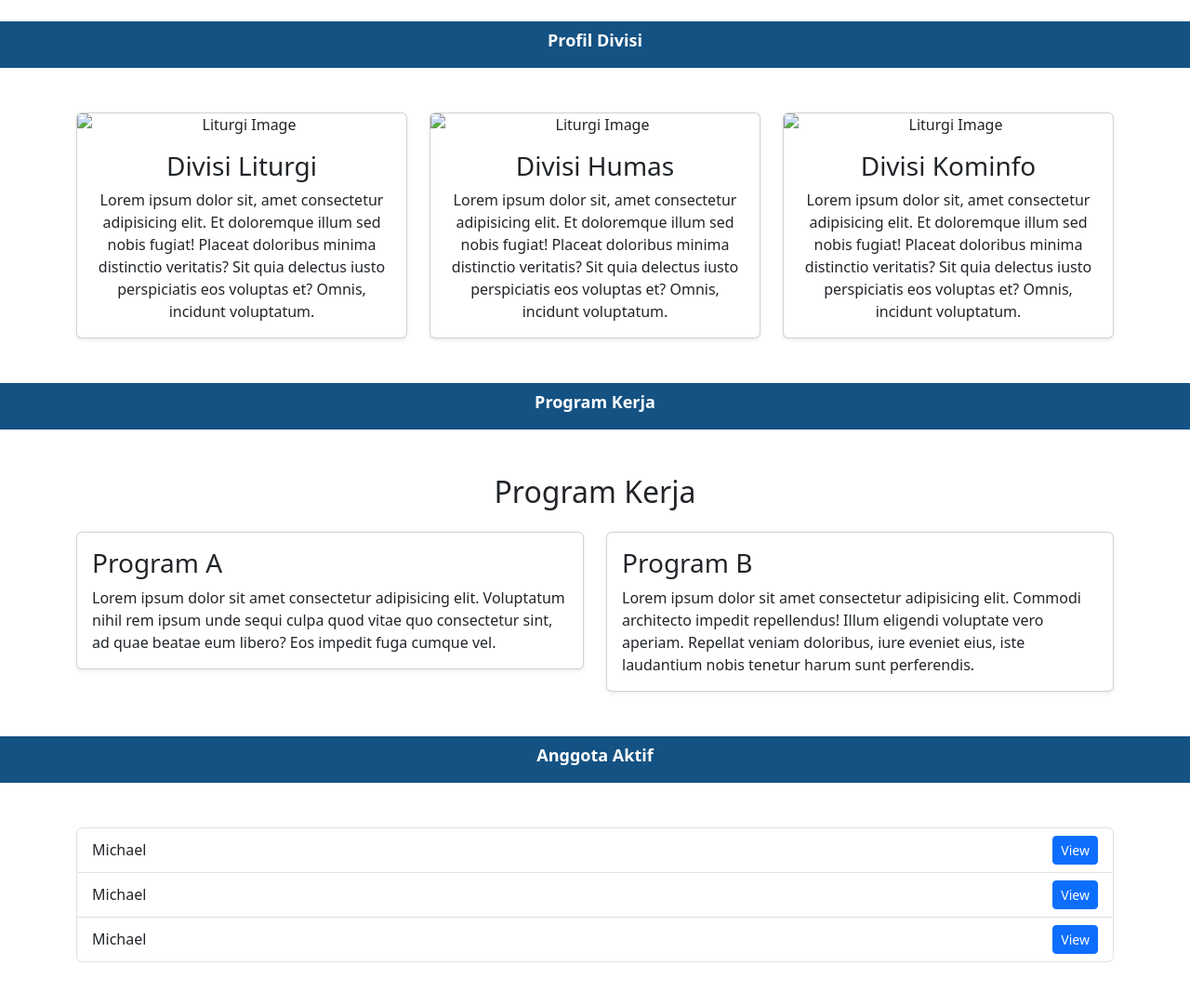
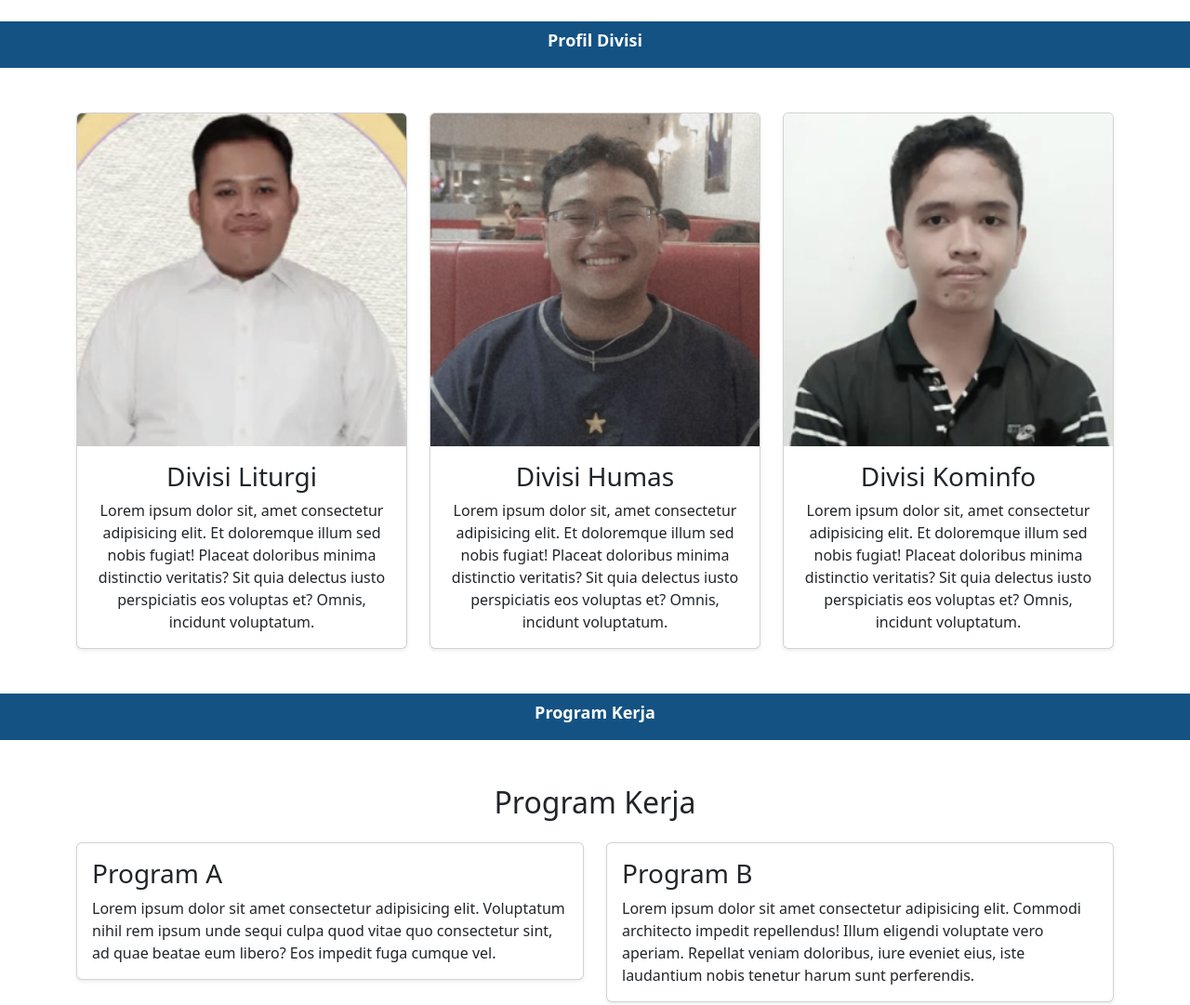
Before and after one commit to EUANGELIONEUANGELION/PPM, a website: page aboutPPM.html in a window 1280 px wide. Shown: the part 360-1441 px from the top of the page at 93% size. Drawn offline with nearby package versions, Linux system fonts and the light colour scheme.

Commit message:
push terbaru

```diff
--- a/aboutPPM.html
+++ b/aboutPPM.html
@@ -1,5 +1,5 @@
 <!DOCTYPE html>
-<html lang="id">
+<html lang="en">
 <head>
     <meta charset="UTF-8">
     <meta name="viewport" content="width=device-width, initial-scale=1.0">
@@ -7,6 +7,20 @@
     <link rel="stylesheet" href="https://maxcdn.bootstrapcdn.com/bootstrap/4.5.2/css/bootstrap.min.css">
     <link href="https://cdn.jsdelivr.net/npm/bootstrap@5.3.3/dist/css/bootstrap.min.css" rel="stylesheet" integrity="sha384-QWTKZyjpPEjISv5WaRU9OFeRpok6YctnYmDr5pNlyT2bRjXh0JMhjY6hW+ALEwIH" crossorigin="anonymous">
     <link rel="stylesheet" href="style.css">
+    <style>
+        /* Efek transisi saat elemen muncul */
+        .fade-in {
+            opacity: 0;
+            transform: translateY(20px);
+            transition: opacity 0.6s ease-out, transform 0.6s ease-out;
+        }
+
+        /* Saat elemen sudah masuk viewport */
+        .fade-in.show {
+            opacity: 1;
+            transform: translateY(0);
+        }
+    </style>
 </head>
 <body>
     <nav class="navbar navbar-expand-lg bg-body-tertiary">
@@ -26,10 +40,12 @@
             </div>
         </div>
     </nav>
-    <div class="berita-container">
+
+    <div class="berita-container fade-in">
         <h3 class="berita-title">Visi dan Misi</h3>
     </div>
-<div class="container my-5">
+
+<div class="container my-5 fade-in">
     <!-- Section 1: Visi dan Misi -->
     <div class="section mb-5">
         <div class="row">
@@ -53,16 +69,18 @@
         </div>
     </div>
 </div>
-    <!-- Section 2: Profil Divisi -->
-    <div class="berita-container">
-        <h3 class="berita-title">Profil Divisi</h3>
-    </div>
-<div class="container my-5">
+
+<!-- Section 2: Profil Divisi -->
+<div class="berita-container fade-in">
+    <h3 class="berita-title">Profil Divisi</h3>
+</div>
+
+<div class="container my-5 fade-in">
     <div class="section mb-5">
         <div class="row">
             <div class="col-md-4 d-flex justify-content-center">
                 <div class="card shadow-sm text-center">
-                    <img src="path/to/your-image.jpg" class="card-img-top img-fluid" alt="Liturgi Image">
+                    <img src="assets/Yustinus.png" class="card-img-top img-fluid" alt="Liturgi Image">
                     <div class="card-body">
                         <h3 class="card-title">Divisi Liturgi</h3>
                         <p class="card-text">Lorem ipsum dolor sit, amet consectetur adipisicing elit. Et doloremque illum sed nobis fugiat! Placeat doloribus minima distinctio veritatis? Sit quia delectus iusto perspiciatis eos voluptas et? Omnis, incidunt voluptatum.</p>
@@ -72,7 +90,7 @@
 
             <div class="col-md-4 d-flex justify-content-center">
                 <div class="card shadow-sm text-center">
-                    <img src="path/to/your-image.jpg" class="card-img-top img-fluid" alt="Liturgi Image">
+                    <img src="assets/Humas.png" class="card-img-top img-fluid" alt="Liturgi Image">
                     <div class="card-body">
                         <h3 class="card-title">Divisi Humas</h3>
                         <p class="card-text">Lorem ipsum dolor sit, amet consectetur adipisicing elit. Et doloremque illum sed nobis fugiat! Placeat doloribus minima distinctio veritatis? Sit quia delectus iusto perspiciatis eos voluptas et? Omnis, incidunt voluptatum.</p>
@@ -82,7 +100,7 @@
 
             <div class="col-md-4 d-flex justify-content-center">
                 <div class="card shadow-sm text-center">
-                    <img src="path/to/your-image.jpg" class="card-img-top img-fluid" alt="Liturgi Image">
+                    <img src="assets/Kominfo.png" class="card-img-top img-fluid" alt="Liturgi Image">
                     <div class="card-body">
                         <h3 class="card-title">Divisi Kominfo</h3>
                         <p class="card-text">Lorem ipsum dolor sit, amet consectetur adipisicing elit. Et doloremque illum sed nobis fugiat! Placeat doloribus minima distinctio veritatis? Sit quia delectus iusto perspiciatis eos voluptas et? Omnis, incidunt voluptatum.</p>
@@ -93,11 +111,13 @@
         </div>
     </div>
 </div>
+
     <!-- Section 3: Program Kerja -->
-    <div class="berita-container">
+<div class="berita-container fade-in">
         <h3 class="berita-title">Program Kerja</h3>
-    </div>
-<div class="container my-5">
+</div>
+
+<div class="container my-5 fade-in">
     <div class="section mb-5">
         <h2 class="text-center mb-4">Program Kerja</h2>
         <div class="row">
@@ -121,11 +141,11 @@
     </div>
 </div>
     <!-- Section 4: Anggota Aktif -->
-    <div class="berita-container">
+    <div class="berita-container fade-in">
         <h3 class="berita-title">Anggota Aktif</h3>
     </div>
 
-<div class="container my-5">
+<div class="container my-5 fade-in">
     <div class="section mb-5">
         <ul class="list-group">
             <li class="list-group-item d-flex justify-content-between align-items-center">
@@ -145,7 +165,7 @@
 </div>
 
 <!-- Footer -->
-<footer class="bg-dark text-white py-4">
+<footer class="bg-dark text-white py-4 fade-in">
     <div class="container">
         <div class="row">
             <div class="col-md-4 text-center mb-3">
@@ -175,9 +195,27 @@
     </div>
 </footer>
 
-<script src="https://code.jquery.com/jquery-3.5.1.slim.min.js"></script>
-<script src="https://cdn.jsdelivr.net/npm/@popperjs/core@2.0.7/dist/umd/popper.min.js"></script>
-<script src="https://maxcdn.bootstrapcdn.com/bootstrap/4.5.2/js/bootstrap.min.js"></script>
+<script src="https://cdn.jsdelivr.net/npm/bootstrap@5.3.3/dist/js/bootstrap.bundle.min.js" integrity="sha384-YvpcrYf0tY3lHB60NNkmXc5s9fDVZLESaAA55NDzOxhy9GkcIdslK1eN7N6jIeHz" crossorigin="anonymous"></script>
+
+<script>
+    // JavaScript untuk menambahkan kelas "show" saat elemen masuk ke viewport
+    document.addEventListener("DOMContentLoaded", function() {
+        const elements = document.querySelectorAll('.fade-in');
+
+        const observer = new IntersectionObserver((entries, observer) => {
+            entries.forEach(entry => {
+                if (entry.isIntersecting) {
+                    entry.target.classList.add('show');
+                    observer.unobserve(entry.target);
+                }
+            });
+        }, { threshold: 0.1 });
+
+        elements.forEach(element => {
+            observer.observe(element);
+        });
+    });
+</script>
 
 </body>
 </html>
--- a/style.css
+++ b/style.css
@@ -9,3 +9,8 @@
     font-size: large;
     font-weight: 600;
 }
+
+.small-image {
+    max-width: 150px; /* Atur ukuran sesuai kebutuhan */
+    margin: 0 auto; /* Untuk memusatkan gambar */
+}
```
Also changed, not shown: index.html (+57 -5 lines), kmk.html (+42 -3 lines), assets/Humas.png (added), assets/Kominfo.png (added), assets/Yustinus.png (added).
